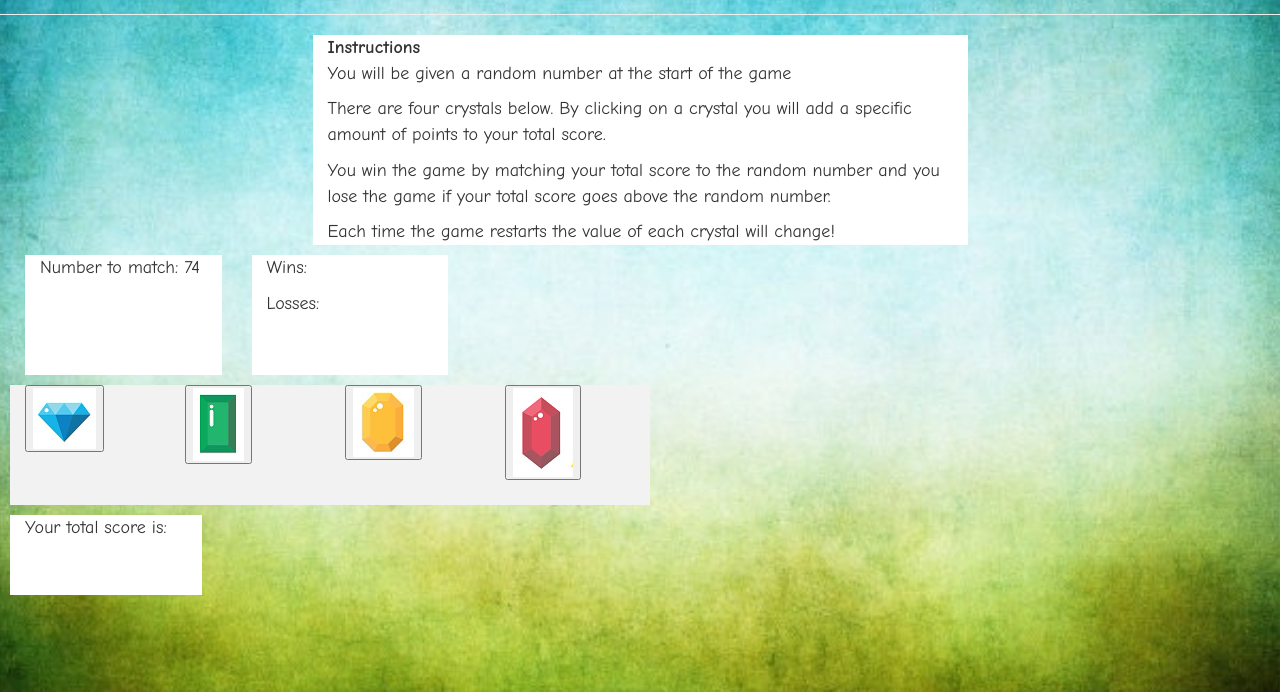
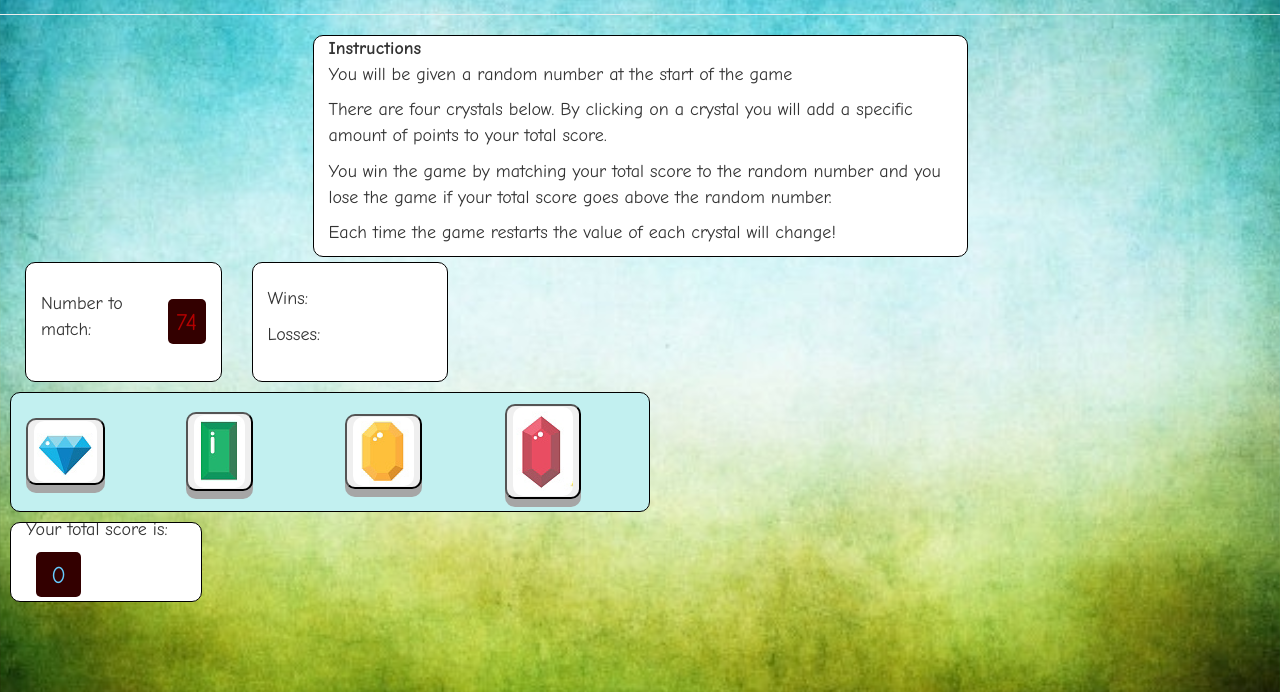
Before and after one commit to josha5/unit-4-game, a plain HTML site: page index.html in a window 1280 px wide. Shown: the part 108-800 px from the top of the page. Drawn offline with nearby package versions, Linux system fonts and the light colour scheme.

Commit message:
styling crystal buttons, totalScore, and randomNum div

```diff
--- a/assets/css/style.css
+++ b/assets/css/style.css
@@ -14,21 +14,45 @@ body {
 }
 
 #randomNumDiv{
+    display: flex;
+    justify-content: center;
+    align-items: center;
     background-color: white;
     width: 15%;
     height: 15%;
     margin-left: 40px;
+    margin-top: 5px;
+}
+
+#randomNum, #score {
+    display: flex;
+    justify-content: center;
+    align-items: center;
+    background-color: #330000;
+    color: #b30000;
+    border-radius: 5px;
+    width: 45px;
+    height: 45px;
+    font-size: 24px;
+    margin-left: 10px;
 }
 
 #winLoss {
+    display: flex;
+    flex-direction: column;
+    justify-content: center;
     background-color: white;
     width: 15%;
     height: 15%;
     margin-left: 30px;
+    margin-top: 5px;
 }
 
 #crystals {
-    background-color: #f2f2f2;
+    display: flex;
+    justify-content: center;
+    align-items: center;
+    background-color: #c2f0f0;
     width: 50%;
     height: 15%;
     margin-top: 10px;
@@ -36,6 +60,10 @@ body {
 }
 
 #totalScore {
+    display: flex;
+    flex-direction: row;
+    justify-content: center;
+    align-items: center;
     background-color: white;
     width: 15%;
     height: 10%;
@@ -43,6 +71,9 @@ body {
     margin-top: 10px;
 }
 
+#score {
+    color:  #66ccff;
+}
 p, strong {
     font-size: 18px;
 }
@@ -50,3 +81,29 @@ p, strong {
 img:hover {
     cursor: pointer;
 }
+
+#winLoss, #randomNumDiv, #totalScore, #crystals, #instructions {
+    border: 1px solid black;
+    border-radius: 10px;
+}
+
+button {
+    box-shadow: 0 8px #a6a6a6;
+    display: block;
+    border-radius: 10px;
+    outline: none;
+}
+
+button:hover {
+    box-shadow: 0 4px #a6a6a6;
+    top: 2px;
+}
+
+button:active {
+    box-shadow: none;
+    top: 2px;
+}
+
+img {
+    border-radius: 10px;
+}
--- a/assets/javascript/game.js
+++ b/assets/javascript/game.js
@@ -8,6 +8,8 @@ $(document).ready(function() {
     let green = 0;
     let red = 0;
     let computerNum = 0;
+    // displaying initial score of 0
+    $("#score").html(yourTotalScore);
 
     const generateRandomNum = function() {
         let random = Math.floor(Math.random() * 100 + 19);
@@ -33,6 +35,7 @@ $(document).ready(function() {
 
     initialCrystalNum();
 
+    // assigning value of button clicked to correct crystal.
     $("button").on("click", function() {
         if(this.id === "blue") {
             yourTotalScore += blue;
@@ -62,6 +65,7 @@ $(document).ready(function() {
         }
     }
 
+    // resets all values back to 0 for user to play again.
     const reset = function() {
         yourTotalScore = 0;
         $("#score").html(yourTotalScore);
--- a/index.html
+++ b/index.html
@@ -27,7 +27,7 @@
     </div>
     <div class="row">
         <div class="col-md-6" id="randomNumDiv">
-            <p>Number to match: <span id="randomNum"></span></p>
+            <p>Number to match: <div id="randomNum"></div></p>
         </div>
         <div class="col-md-6" id="winLoss">
             <p>Wins:<span id="win"></span></p>
@@ -50,7 +50,7 @@
     </div>
     <div class="row" id="totalScore">
         <div class="col-md-12">
-            <p>Your total score is: <span id="score"></span></p>
+            <p>Your total score is: <div id="score"></div></p>
         </div>
     </div>
 </body>
```
